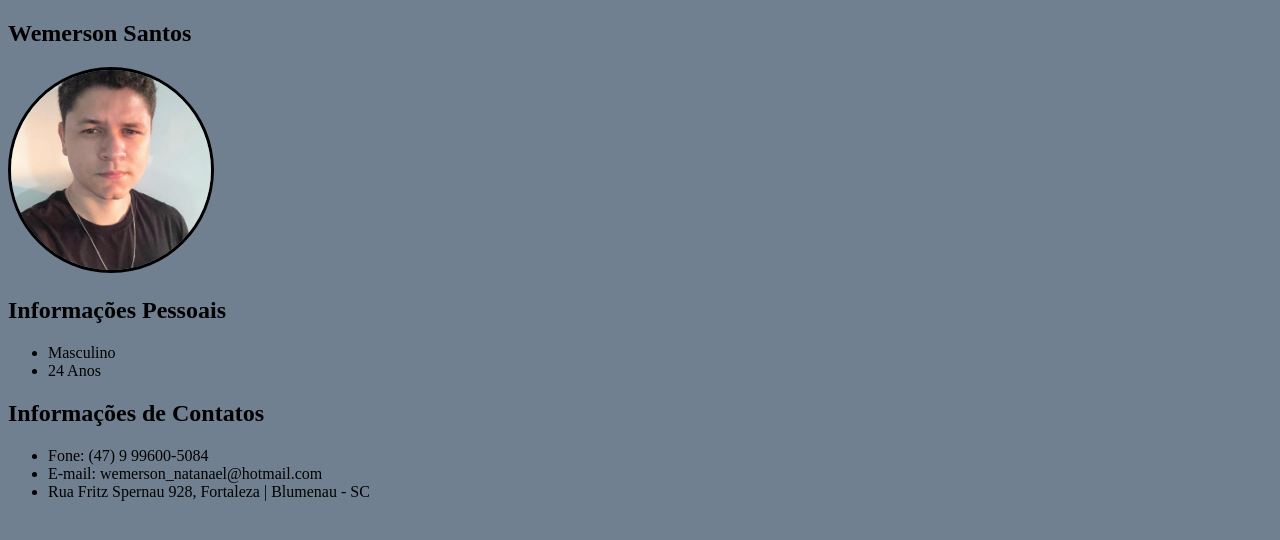
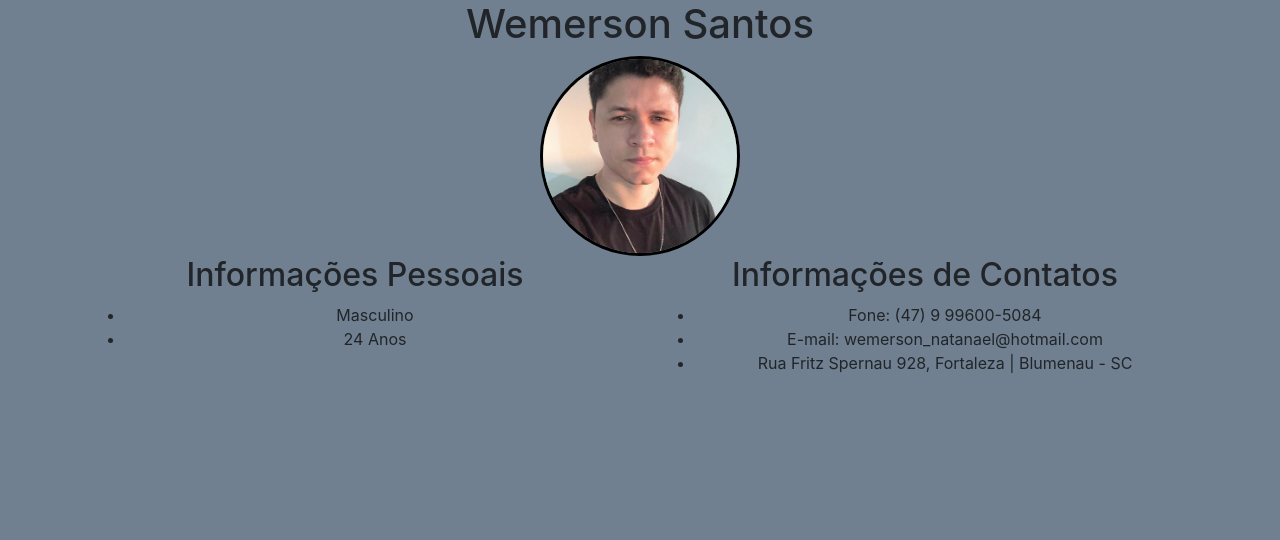
Before and after one commit to WN-Bronx/CV-WN_Santos, a plain HTML site: page index.html in a window 1280 px wide. Drawn offline with nearby package versions, Linux system fonts and the light colour scheme.

Commit message:
Commitando...

```diff
--- a/index.html
+++ b/index.html
@@ -3,14 +3,22 @@
 <head>
     <meta charset="UTF-8">
     <meta name="viewport" content="width=device-width, initial-scale=1.0">
-    <link rel="stylesheet" href="./assets/css/style.css"/>
+    <!-- CSS only -->
+    <link rel="stylesheet" href="https://stackpath.bootstrapcdn.com/bootstrap/4.5.2/css/bootstrap.min.css" integrity="sha384-JcKb8q3iqJ61gNV9KGb8thSsNjpSL0n8PARn9HuZOnIxN0hoP+VmmDGMN5t9UJ0Z" crossorigin="anonymous">    <link rel="stylesheet" href="./assets/css/style.css"/>
     <title>Currículo - Wemerson Santos</title>
 </head>
 <body>
+    <div class="container">
+        <div class="row">
+            <div class="col-12 text-center">
                 <section>
                     <h1>Wemerson Santos</h1>
                     <img class="photo-perfil" src="assets/img/Eu.jpg">
                 </section>
+            </div>
+        </div>
+        <div class="row">
+            <div class="col-6 text-center">
                 <section>
                     <h2>Informações Pessoais</h2>
                     <Ul>
@@ -18,6 +26,8 @@
                         <li>24 Anos</li>
                     </Ul>
                 </section>
+            </div>
+            <div class="col-6 text-center">
                 <section>
                     <h2>Informações de Contatos</h2>
                     <ul>
@@ -26,5 +36,13 @@
                         <li>Rua Fritz Spernau 928, Fortaleza | Blumenau - SC</li>
                     </ul>
                 </section>
+            </div>
+        </div>
+    </div>
 </body>
+
+<!-- JS, Popper.js, and jQuery -->
+<script src="https://code.jquery.com/jquery-3.5.1.slim.min.js" integrity="sha384-DfXdz2htPH0lsSSs5nCTpuj/zy4C+OGpamoFVy38MVBnE+IbbVYUew+OrCXaRkfj" crossorigin="anonymous"></script>
+<script src="https://cdn.jsdelivr.net/npm/popper.js@1.16.1/dist/umd/popper.min.js" integrity="sha384-9/reFTGAW83EW2RDu2S0VKaIzap3H66lZH81PoYlFhbGU+6BZp6G7niu735Sk7lN" crossorigin="anonymous"></script>
+<script src="https://stackpath.bootstrapcdn.com/bootstrap/4.5.2/js/bootstrap.min.js" integrity="sha384-B4gt1jrGC7Jh4AgTPSdUtOBvfO8shuf57BaghqFfPlYxofvL8/KUEfYiJOMMV+rV" crossorigin="anonymous"></script>
 </html>
```
Lines whose indentation alone changed are shown as unchanged.
